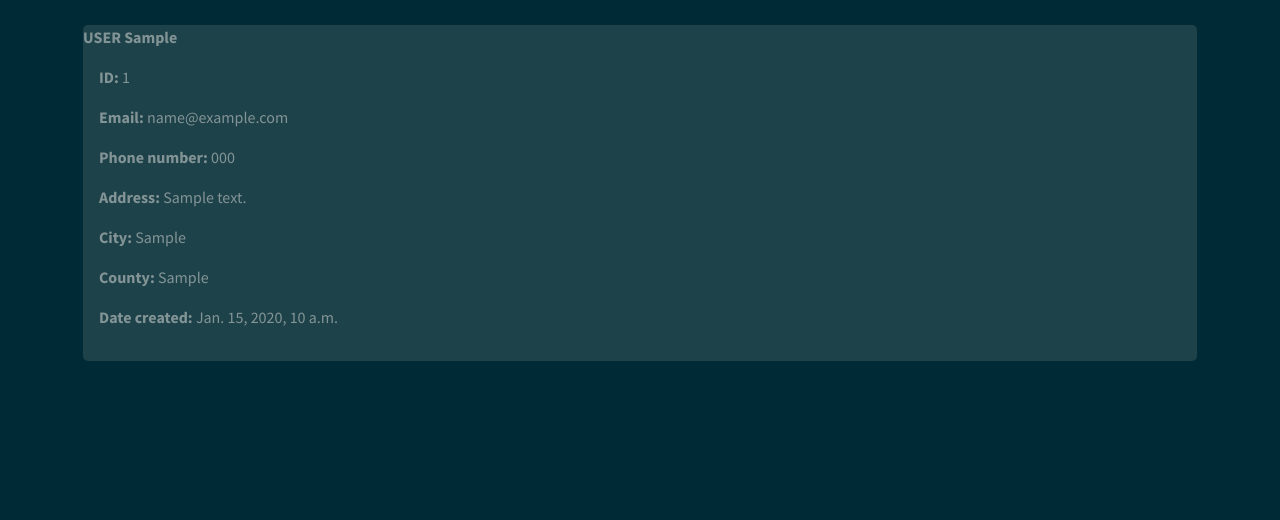
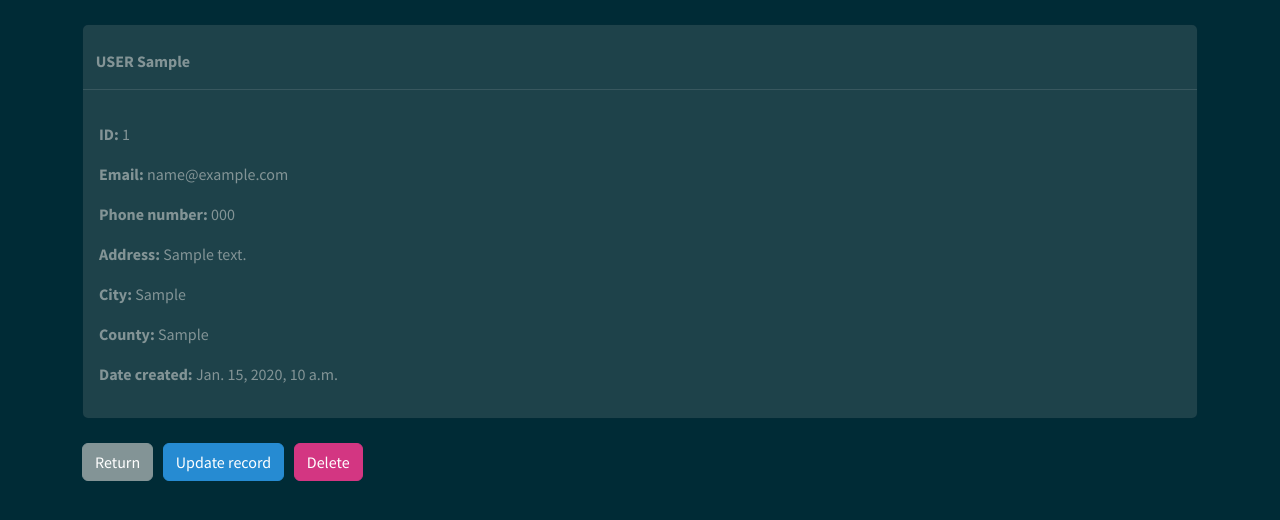
Before and after one commit to Nyae44/symbion, a Django app: page /record/1/ in a window 1280 px wide. Shown: the part 56-576 px from the top of the page. Run offline with Django 4.2, Linux system fonts and the light colour scheme; a user stored in the database is signed in; tables that the repository leaves empty hold one stand-in row (values such as "Sample post").

Commit message:
implement update record functionality

```diff
--- a/symbion/webapp/templates/webapp/view-record.html
+++ b/symbion/webapp/templates/webapp/view-record.html
@@ -4,9 +4,12 @@
 
     <div class="card">
         <strong>
+            <br>
+            &nbsp; &nbsp;
             {{record.last_name | upper}}
             {{record.first_name}}
         </strong>
+        <hr>
         <div class="card-body">
             <p> <strong> ID: </strong> {{record.id}}</p>
             <p> <strong> Email: </strong> {{record.email}}</p>
@@ -27,4 +30,17 @@
 
     </div>
 
+    <br>
+
+    <a href="{% url 'dashboard'%}" class="btn btn-secondary">Return</a>
+
+    &nbsp;
+
+    <a href="{% url 'update-record' record.id%} " class="btn btn-info">Update record</a>
+
+    &nbsp;
+
+    <a href="{% url ''%}" class="btn btn-danger">Delete</a>
+
+
  {% endblock content %}
```
